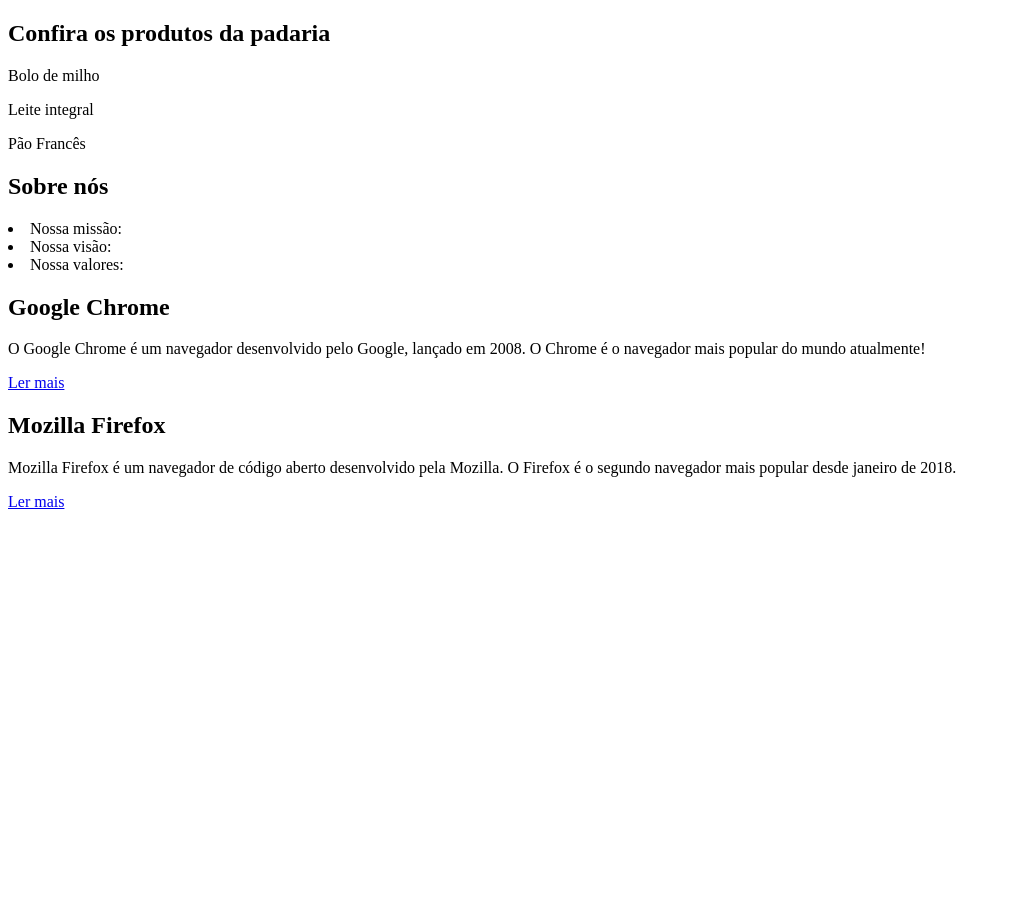
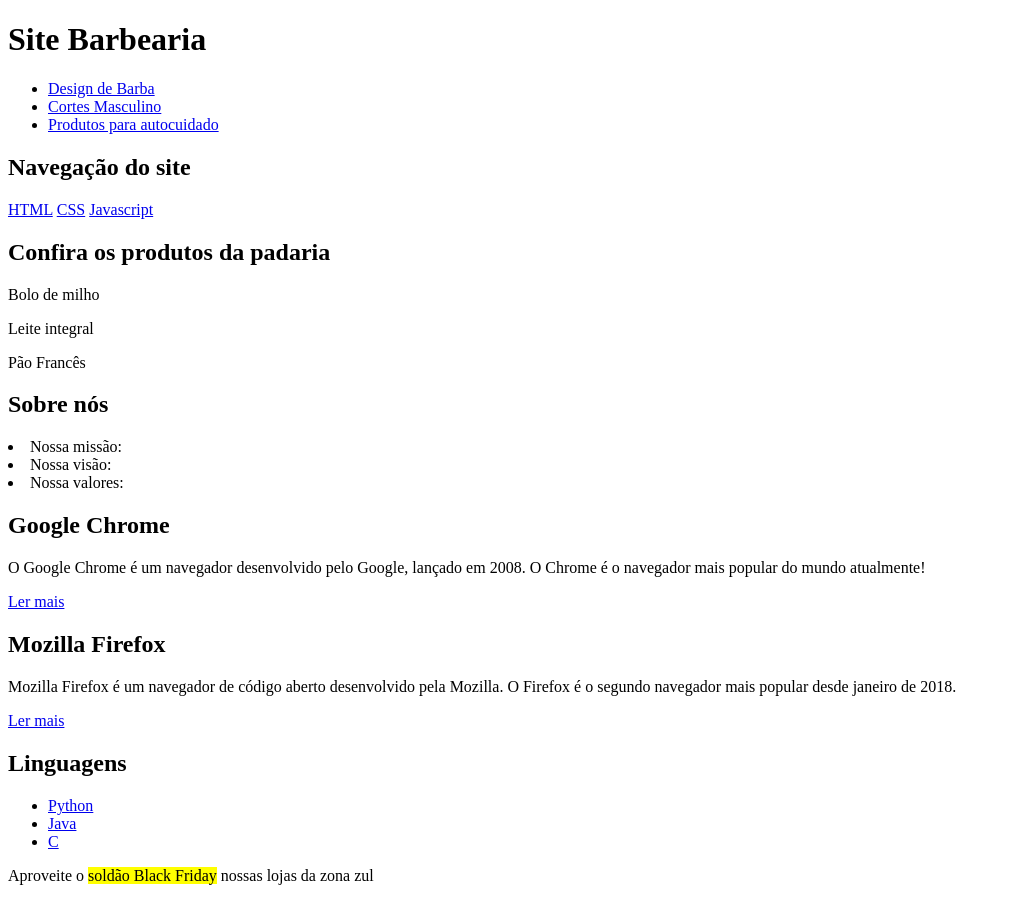
Before and after one commit to Ryanjc32/HTML, a plain HTML site: page Estrutura Semântica/index.html in a window 1280 px wide. Shown: the top 898 px of the page, without its empty margins (0-1011 px from the left). Before the commit the page ends 800 px from the top, so only its background shows below. Drawn offline with Linux system fonts and the light colour scheme.

Commit message:
Nova Alterção

```diff
--- a/Estrutura Semântica/index.html
+++ b/Estrutura Semântica/index.html
@@ -6,6 +6,24 @@
     <title>Estrutura Semântica</title>
 </head>
 <body>
+    <!-- Header -->
+    <header>
+        <h1>Site Barbearia</h1>
+        <ul>
+            <li><a href="#">Design de Barba</a></li>
+            <li><a href="#">Cortes Masculino</a></li>
+            <li><a href="#">Produtos para autocuidado</a></li>
+        </ul>
+    </header>
+
+    <!-- nav -->
+    <nav>
+        <h1>Navegação do site</h1>
+        <a href="https://www.w3schools.com/html/default.asp">HTML</a>
+        <a href="https://www.w3schools.com/css/default.asp">CSS</a>
+        <a href="https://www.w3schools.com/js/default.asp">Javascript</a>
+    </nav>
+    <main>
     <!-- Section -->
     <section>
     <h1>Confira os produtos da padaria</h1>
@@ -40,5 +58,36 @@
         </p>
         <a href="#">Ler mais</a>
     </article>
+
+    <!-- Aside -->
+    <aside>
+        <h1>Linguagens</h1>
+        <ul>
+            <li><a href="https://www.w3schools.com/python/default.asp">Python</a></li>
+            <li><a href="https://www.w3schools.com/java/default.asp">Java</a></li>
+            <li><a href="https://www.w3schools.com/c/index.php">C</a></li>
+        </ul>
+    </aside>
+
+    <!-- main -->
+ </main>
+
+    <!-- Mark -->
+    <p>Aproveite o <mark>soldão Black Friday</mark> nossas lojas da zona zul</p>
+    <!-- Figure e figcption -->
+    <figure>
+        <img src="./img/istockphoto-878377556-612x612.jpg" alt="Sampa">
+    </figure>
+
+    <!-- Footer -->
+    <footer>
+        <div>
+            <h1>Entre em contato com nossa oficina de motos</h1>
+            <p>E-mail: contatp@oficinademostos.com.br</p>
+            <p>WhatsApp (11) xxxxx-xxxxx</p>
+        </div>
+        <p>Criado por Ryan Cavalcanti - 2023</p>
+    </footer>
+
 </body>
 </html>
```
Also changed, not shown: Estrutura Semântica/img/istockphoto-878377556-612x612.jpg (added).
